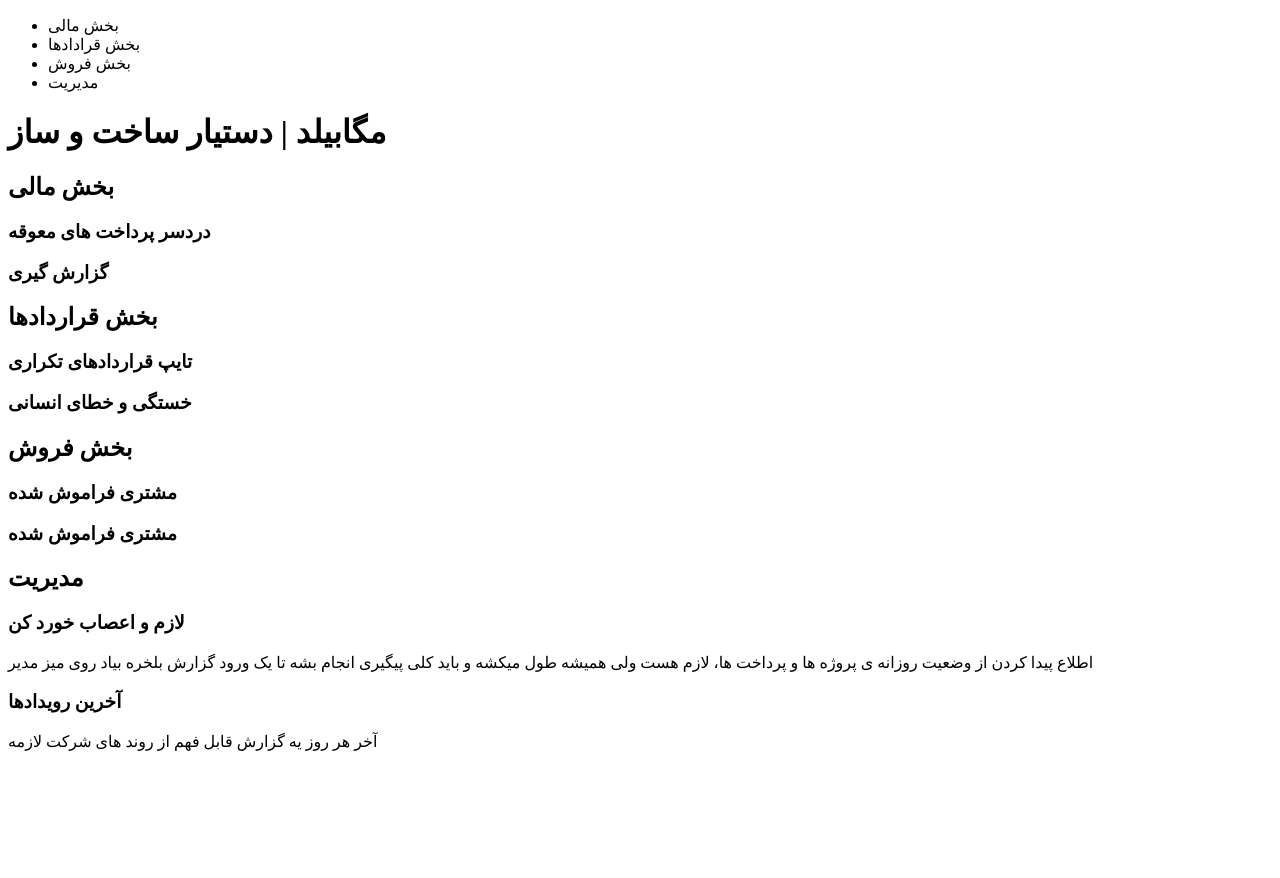
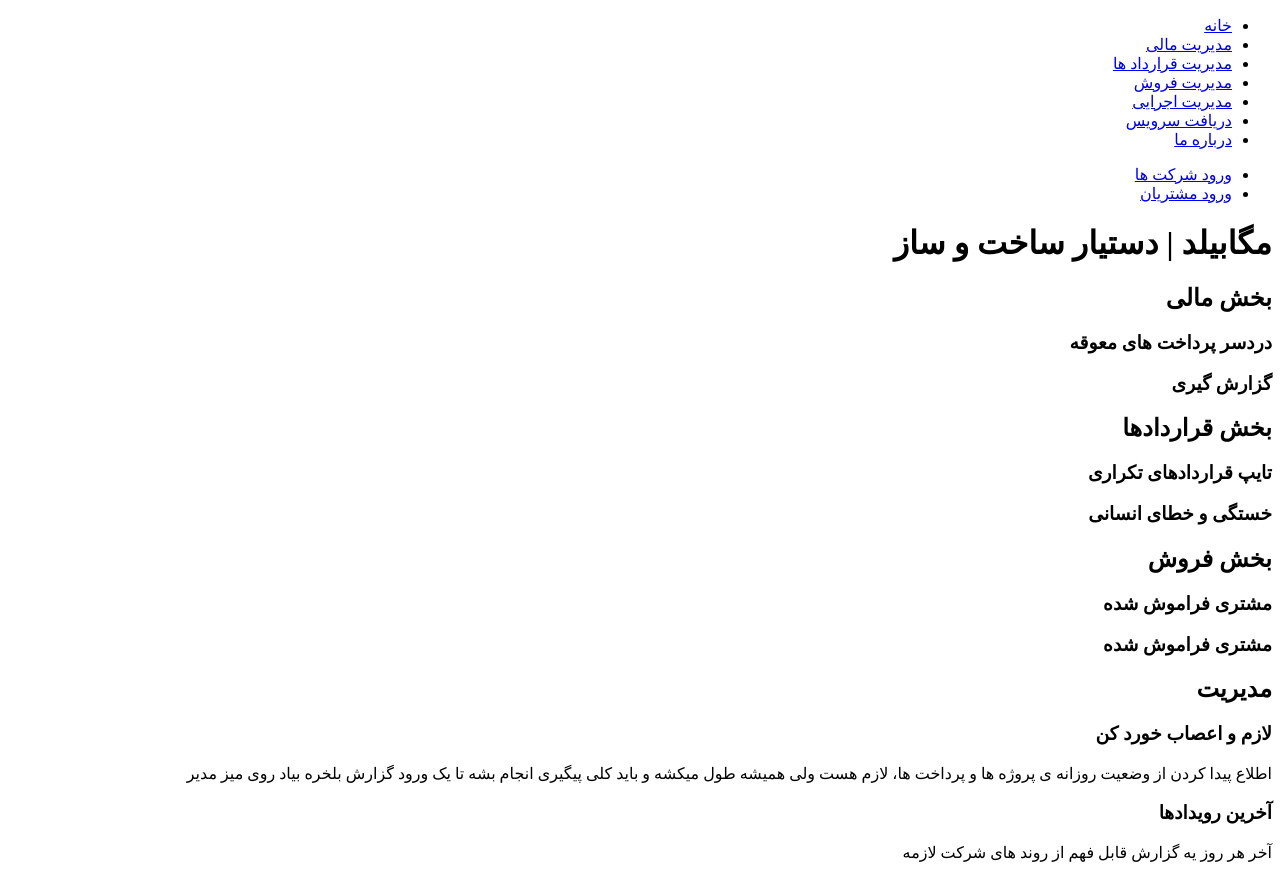
Before and after one commit to mega-build/ir-megabuild-website, a plain HTML site: page index.html in a window 1280 px wide. Before the commit the page ends 800 px from the top, so only its background shows below. Drawn offline with Linux system fonts and the light colour scheme.

Commit message:
add page naviation

```diff
--- a/index.html
+++ b/index.html
@@ -1,9 +1,11 @@
 <!DOCTYPE html>
-<html lang="en">
+<html lang="fa" dir="rtl">
 <head>
     <meta charset="UTF-8">
     <meta name="viewport" content="width=device-width, initial-scale=1.0">
-    <title>Document</title>
+    <title>
+        مگابیلد | دستیار ساخت و ساز
+    </title>
 </head>
 <body>
 
@@ -13,16 +15,71 @@
     <nav>
         <ul>
             <li>
-                بخش مالی
+                <a
+                    href="./index.html"
+                >
+                    خانه
+                </a>
             </li>
             <li>
-                بخش قرادادها
+                <a
+                    href="./financial.html"
+                >
+                    مدیریت مالی
+                </a>
             </li>
             <li>
-                بخش فروش
+                <a
+                    href="./contracts.html"
+                >
+                    مدیریت قرارداد ها
+                </a>
             </li>
             <li>
-                مدیریت
+                <a
+                    href="./marketing.html"
+                >
+                    مدیریت فروش
+                </a>
+            </li>
+            <li>
+                <a
+                    href="./management.html"
+                >
+                    مدیریت اجرایی
+                </a>
+            </li>
+            <li>
+                <a
+                    href="./pricing.html"
+                >
+                    دریافت سرویس
+                </a>
+            </li>
+            <li>
+                <a
+                    href="./aboutus.html"
+                >
+                    درباره ما
+                </a>
+            </li>
+        </ul>
+
+        <ul>
+            <li>
+                <a
+                    href="http://panel.megabuild.ir/"
+                    target="_blank"
+                >
+                     ورود شرکت ها
+                </a>
+            </li>
+            <li>
+                <a
+                    href="./aboutus.html"
+                >
+                    ورود مشتریان
+                </a>
             </li>
         </ul>
     </nav>
```
Also changed, not shown: aboutus.html (added, +104 -0 lines), contracts.html (added, +118 -0 lines), financial.html (added, +86 -0 lines), management.html (added, +86 -0 lines), marketing.html (added, +86 -0 lines), pricing.html (added, +83 -0 lines), content/management/access-level.md (renamed from content/users/access-level.md), content/marketing/customer-panel.md (renamed from content/crm/customer-panel.md), content/marketing/customers.md (renamed from content/crm/customers.md), content/marketing/image-content.md (renamed from content/socialMedia/image-content.md), content/marketing/sms.md (renamed from content/crm/sms.md), content/marketing/support.md (renamed from content/socialMedia/support.md), content/marketing/website.md (renamed from content/socialMedia/website.md).
